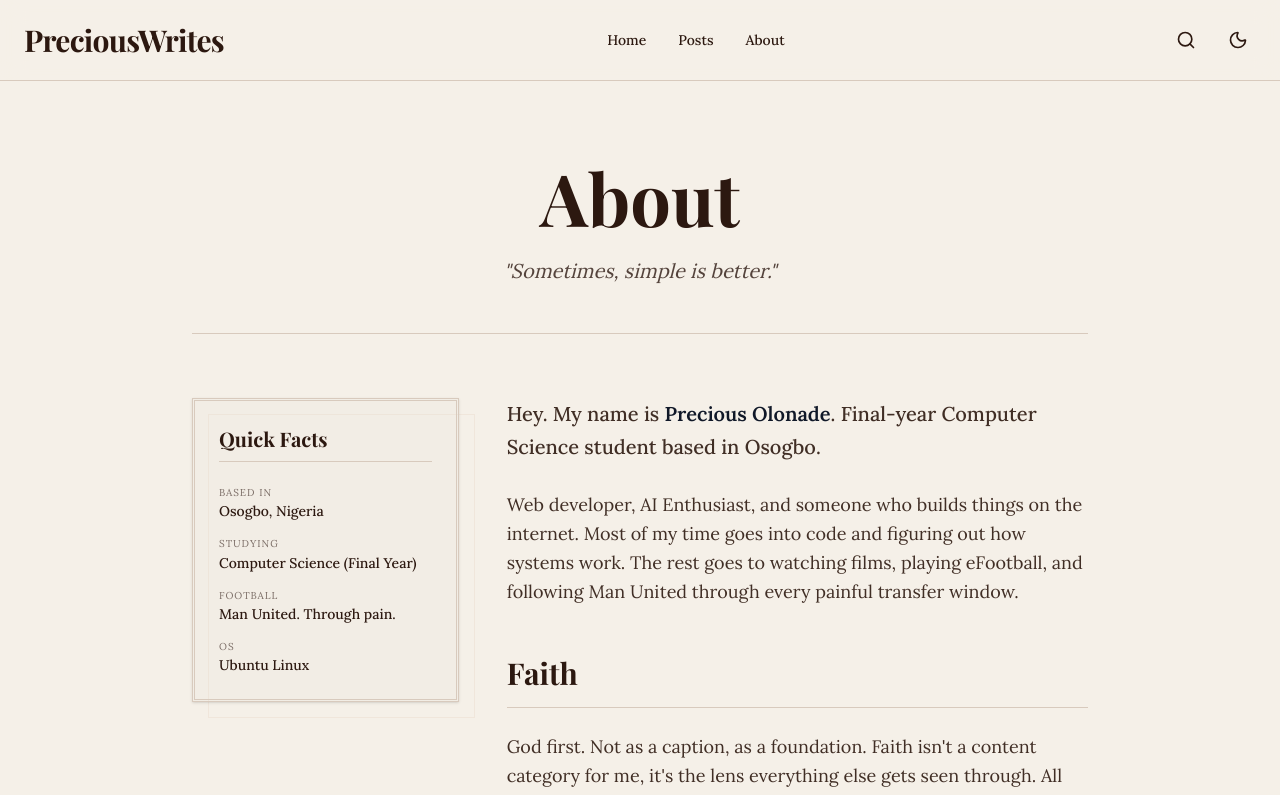
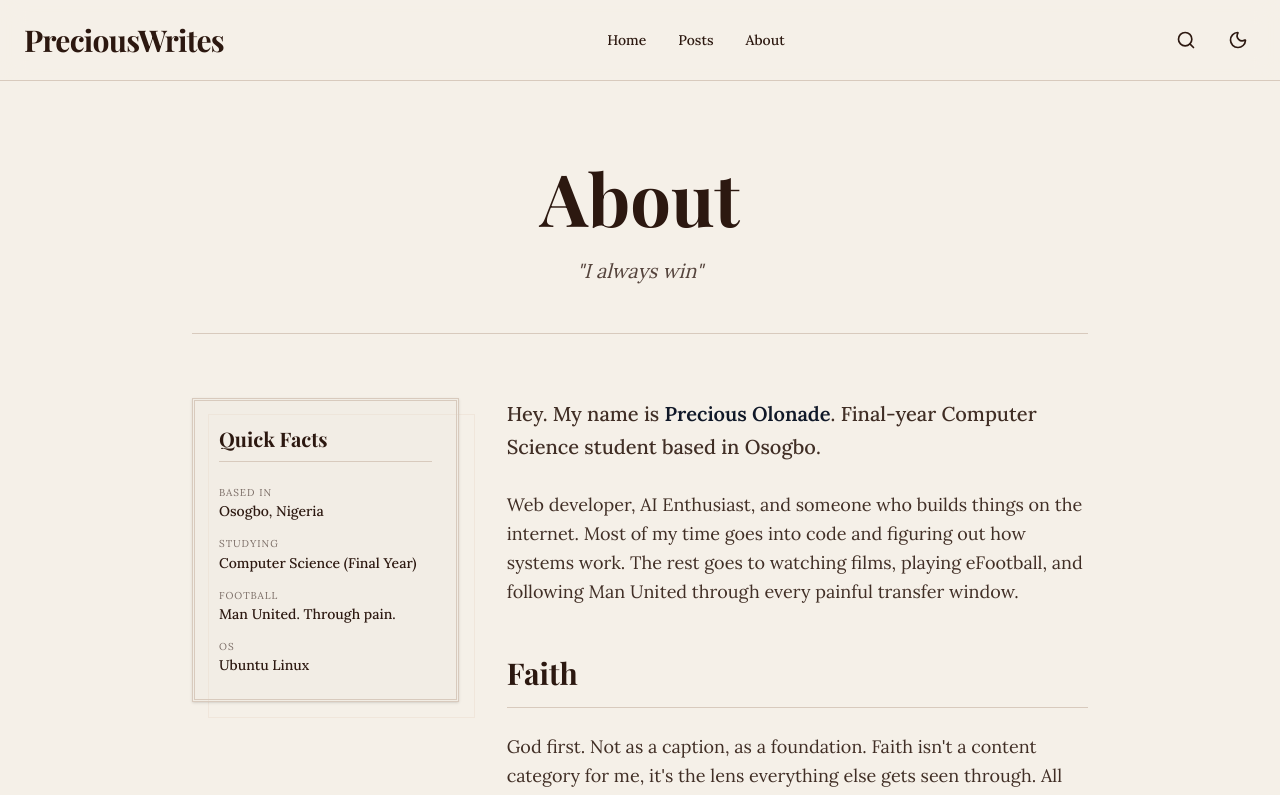
Before and after one commit to preshdevops/preciouswrites, a Next.js app: page /about in a window 1280 px wide. Shown: the top 795 px of the page. Built offline with nearby package versions, Linux system fonts and the light colour scheme; a web font is replaced by a local one.

Commit message:
updated the about to I always win

```diff
--- a/src/app/about/page.jsx
+++ b/src/app/about/page.jsx
@@ -12,7 +12,7 @@ export default function About() {
         <header className="mb-16 text-center border-b border-border pb-12">
           <h1 className="font-serif text-5xl md:text-7xl font-bold text-primary mb-6">About</h1>
           <p className="font-sans text-xl text-foreground/80 italic max-w-2xl mx-auto">
-            "Sometimes, simple is better."
+            "I always win"
           </p>
         </header>
 
```
